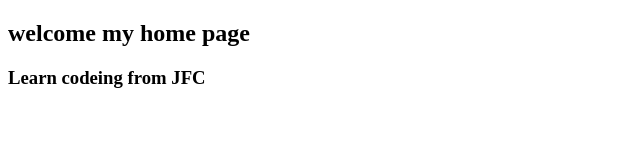
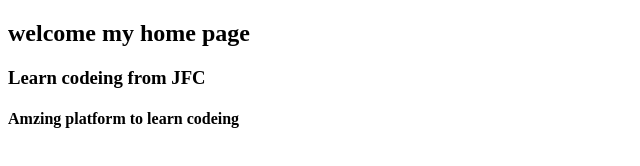
Before and after one commit to farhan0786alam/HP, a plain HTML site: page index.html in a window 1280 px wide. Shown: the whole page, without its empty margins (0-640 px from the left). Drawn offline with Linux system fonts and the light colour scheme.

Commit message:
Alam codeing

```diff
--- a/index.html
+++ b/index.html
@@ -8,6 +8,7 @@
 <body>
     <h2>welcome my home page</h2>
     <h3>Learn codeing from JFC</h3>
+    <h4>Amzing platform to learn codeing</h4>
 
 </body>
 </html>
```
